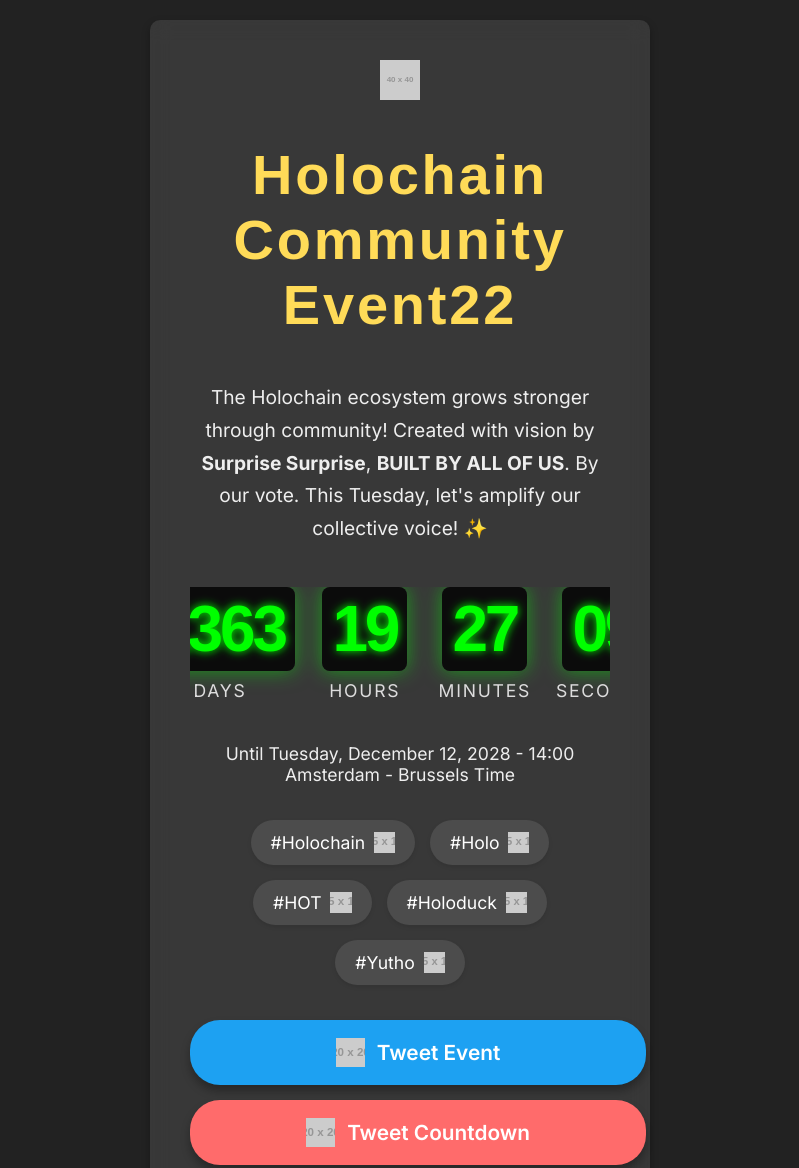
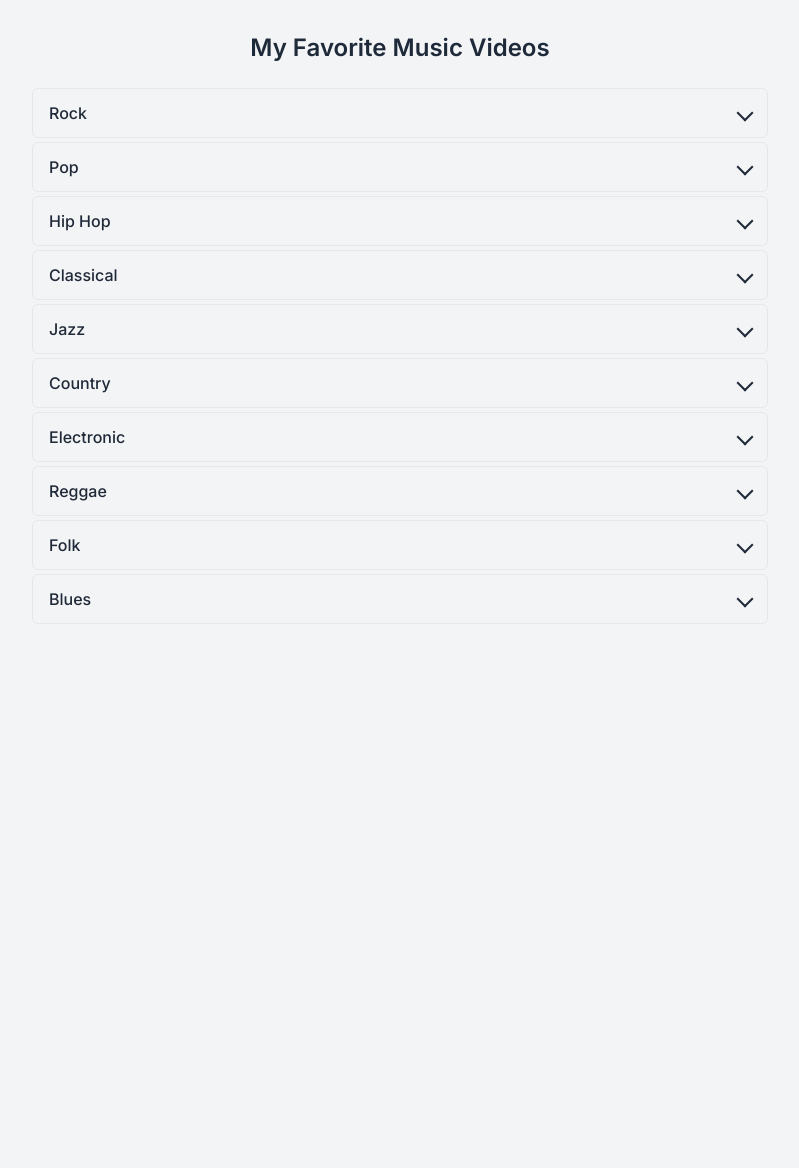
Before and after one commit to atotsm/playlist, a plain HTML site: page index.html in a window 1280 px wide. Shown: the top 1168 px of the page, without its empty margins (240-1039 px from the left). After the commit the page ends 800 px from the top, so only its background shows below. Drawn offline with nearby package versions, Linux system fonts and the light colour scheme; placeholder pictures from the web are drawn by us; a web font is replaced by a local one.

Commit message:
Update index.html

```diff
--- a/index.html
+++ b/index.html
@@ -3,346 +3,200 @@
 <head>
     <meta charset="UTF-8">
     <meta name="viewport" content="width=device-width, initial-scale=1.0">
-    <title>Holochain Community Event</title>
-    <link href="https://fonts.googleapis.com/css2?family=Inter:wght@400;600;700&family=Electrolize&display=swap" rel="stylesheet">
+    <title>Music Video Collection</title>
+    <script src="https://unpkg.com/@tailwindcss/browser@4"></script>
+    <link rel="preconnect" href="https://fonts.googleapis.com">
+    <link rel="preconnect" href="https://fonts.gstatic.com" crossorigin>
+    <link href="https://fonts.googleapis.com/css2?family=Inter:wght@400;500;600;700&display=swap" rel="stylesheet">
     <style>
         body {
             font-family: 'Inter', sans-serif;
-            background-color: #222;
-            color: #fff;
+        }
+        .folder-button {
             display: flex;
-            flex-direction: column;
             align-items: center;
-            justify-content: center;
-            min-height: 100vh;
-            margin: 0;
-            padding: 20px;
-            box-sizing: border-box;
+            justify-content: space-between;
+            padding: 0.75rem 1rem;
+            background-color: #f3f4f6; /* Tailwind's gray-200 */
+            color: #1f2937; /* Tailwind's gray-800 */
+            cursor: pointer;
+            border-radius: 0.375rem; /* Tailwind's rounded-md */
+            margin-bottom: 0.25rem; /* Tailwind's mb-1 */
+            width: 100%;
+            text-align: left;
+            font-weight: 500; /* Tailwind's font-medium */
+            border: 1px solid #e5e7eb; /* Tailwind's border-gray-200 */
         }
-
-        .container {
-            max-width: 400px;
-            width: 100%;
-            padding: 30px;
-            background-color: rgba(255, 255, 255, 0.1);
-            border-radius: 10px;
-            box-shadow: 0 4px 8px rgba(0, 0, 0, 0.3);
-            backdrop-filter: blur(10px);
-            box-sizing: border-box;
+        .folder-button:hover {
+            background-color: #d1d5db; /* Tailwind's gray-300 */
         }
-
-        h1 {
-            text-align: center;
-            font-size: 2.5em;
-            margin-bottom: 0.8em;
-            font-weight: 700;
-            font-family: 'Electrolize', sans-serif;
-            letter-spacing: 0.05em;
-            color: #ffdb58;
+        .folder-button.open {
+            background-color: #e5e7eb; /* Tailwind's gray-200 */
+            border-bottom-left-radius: 0;
+            border-bottom-right-radius: 0;
         }
-
-        .header-icon {
-            text-align: center;
-            margin-bottom: 0.5em;
-        }
-
-        .description {
-            text-align: center;
-            margin-bottom: 2.2em;
-            line-height: 1.7;
-            color: #eee;
-        }
-
-        .countdown {
-            display: flex;
-            justify-content: center;
-            margin-bottom: 2em;
-            width: 100%;
-            overflow-x: auto;
-            padding-bottom: 10px;
-        }
-
-        .countdown::-webkit-scrollbar {
+        .folder-content {
+            padding: 0.75rem 1rem;
+            background-color: #ffffff; /* Tailwind's bg-white */
+            border-radius: 0.375rem; /* Tailwind's rounded-md */
+            margin-bottom: 0.25rem; /* Tailwind's mb-1 */
+            border: 1px solid #e5e7eb; /* Tailwind's border-gray-200 */
+            border-top: none;
             display: none;
         }
-
-        .countdown {
-            -ms-overflow-style: none;
+        .folder-content.open {
+            display: block;
         }
-
-
-        .countdown-item {
-            display: flex;
-            flex-direction: column;
-            align-items: center;
-            min-width: 80px;
-            margin: 0 10px;
-            flex-shrink: 0;
+        .video-container {
+            margin-bottom: 0.75rem; /* Tailwind's mb-3 */
+            border-radius: 0.375rem; /* Tailwind's rounded-md */
+            overflow: hidden;
+            box-shadow: 0 1px 3px 0 rgba(0, 0, 0, 0.1), 0 1px 2px -1px rgba(0, 0, 0, 0.1); /* Tailwind's shadow-sm */
         }
-
-        .countdown-value {
-            font-size: 3em;
-            font-weight: bold;
-            color: #00ff00;
-            text-shadow: 0 0 10px #00ff00;
-            font-family: 'Electrolize', sans-serif;
-            letter-spacing: -0.05em;
-            padding: 10px;
-            border-radius: 8px;
-            background-color: rgba(0, 0, 0, 0.8);
-            box-shadow: 0 0 20px rgba(0, 255, 0, 0.5);
-            white-space: nowrap;
-            line-height: 1; /* Added to reduce vertical space */
+        .video-container iframe {
+            width: 100%;
+            height: 315px; /* Default height, adjust as needed */
         }
-
-        .countdown-label {
-            font-size: 0.9em;
-            color: #ddd;
-            text-transform: uppercase;
-            letter-spacing: 0.1em;
-            white-space: nowrap;
-            margin-top: 0.5em; /* Added to increase space between value and label */
+        .arrow {
+            width: 0.75rem; /* Tailwind's w-6 */
+            height: 0.75rem; /* Tailwind's h-6 */
+            border-top: 0.125rem solid #1f2937; /* Tailwind's border-gray-800 */
+            border-right: 0.125rem solid #1f2937; /* Tailwind's border-gray-800 */
+            transform: rotate(135deg);
+            transition: transform 0.2s ease-in-out;
         }
-
-        .event-info {
-            text-align: center;
-            margin-bottom: 2em;
-            font-size: 1.1em;
-            color: #eee;
-        }
-
-        .hashtags {
-            display: flex;
-            flex-wrap: wrap;
-            justify-content: center;
-            gap: 15px;
-            margin-bottom: 2.2em;
-        }
-
-        .hashtag {
-            padding: 10px 15px;
-            background-color: rgba(255, 255, 255, 0.1);
-            border-radius: 25px;
-            font-size: 1em;
-            display: flex;
-            align-items: center;
-            transition: background-color 0.3s ease, transform 0.2s ease;
-            cursor: pointer;
-            box-shadow: 0 2px 4px rgba(0, 0, 0, 0.1);
-            white-space: nowrap;
-        }
-
-        .hashtag:hover {
-            background-color: rgba(255, 255, 255, 0.2);
-            transform: translateY(-2px);
-        }
-
-        .hashtag img {
-            height: 1.2em;
-            margin-left: 0.5em;
-            vertical-align: middle;
-        }
-
-        .button {
-            display: block;
-            width: 100%;
-            padding: 15px;
-            background-color: #1da1f2;
-            color: white;
-            text-align: center;
-            text-decoration: none;
-            border-radius: 30px;
-            margin-bottom: 15px;
-            display: flex;
-            align-items: center;
-            justify-content: center;
-            font-size: 1.2em;
-            font-weight: 600;
-            transition: background-color 0.3s ease, transform 0.2s ease, box-shadow 0.3s ease;
-            box-shadow: 0 6px 10px rgba(0, 0, 0, 0.3);
-            border: none;
-            cursor: pointer;
-            white-space: nowrap;
-        }
-
-        .button:hover {
-            background-color: #137ebd;
-            transform: translateY(-4px);
-            box-shadow: 0 10px 16px rgba(0, 0, 0, 0.4);
-        }
-
-        .button:active{
-           transform: translateY(0);
-           box-shadow: 0 3px 6px rgba(0,0,0,0.3);
-        }
-
-        .button img {
-            margin-right: 12px;
-            height: 1.3em;
-        }
-
-        #tweet-event-button {
-            background-color: #1da1f2;
-        }
-
-        #tweet-countdown-button {
-            background-color: #ff6b6b;
-        }
-
-        .hidden-emoji {
-            visibility: hidden;
-            height: 1.2em;
-            margin-left: 0.2em;
-            vertical-align: middle;
-        }
-
-        /* Styles for larger screens */
-        @media (min-width: 768px) {
-            .container {
-                padding: 40px;
-                max-width: 500px;
-            }
-
-            h1 {
-                font-size: 3.5em;
-            }
-
-            .description {
-                font-size: 1.2em;
-            }
-
-            .countdown-item {
-                min-width: 100px;
-            }
-
-            .countdown-value {
-                font-size: 4em;
-            }
-
-            .countdown-label {
-                font-size: 1.1em;
-            }
-
-            .hashtag {
-                font-size: 1.1em;
-                padding: 12px 20px;
-            }
-
-            .button {
-                font-size: 1.3em;
-                padding: 18px;
-            }
-
-            .button img {
-                height: 1.4em;
-            }
+        .arrow.open {
+            transform: rotate(315deg);
         }
     </style>
 </head>
-<body>
-    <div class="container">
-        <div class="header-icon">
-            <img src="https://via.placeholder.com/40x40/ffffff/000000?text=📅" alt="Calendar Icon">
-        </div>
-        <h1>Holochain Community Event22</h1>
-
-        <p class="description">
-            The Holochain ecosystem grows stronger through community! Created with vision by <b>Surprise Surprise</b>, <b>BUILT BY ALL OF US</b>. By our vote. This Tuesday, let's amplify our collective voice! ✨
-        </p>
-
-        <div class="countdown" id="countdown">
-            <div class="countdown-item">
-                <span class="countdown-value" id="days">00</span>
-                <span class="countdown-label">Days</span>
+<body class="bg-gray-100 min-h-screen flex items-start justify-center py-8">
+    <div class="max-w-3xl w-full px-4">
+        <h1 class="text-2xl font-semibold text-gray-800 mb-6 text-center">My Favorite Music Videos</h1>
+        <div id="music-folders">
             </div>
-            <div class="countdown-item">
-                <span class="countdown-value" id="hours">00</span>
-                <span class="countdown-label">Hours</span>
-            </div>
-            <div class="countdown-item">
-                <span class="countdown-value" id="minutes">00</span>
-                <span class="countdown-label">Minutes</span>
-            </div>
-            <div class="countdown-item">
-                <span class="countdown-value" id="seconds">00</span>
-                <span class="countdown-label">Seconds</span>
-            </div>
-        </div>
-
-        <div class="event-info">
-            <p>Until Tuesday, December 12, 2028 - 14:00<br>
-                Amsterdam - Brussels Time</p>
-        </div>
-
-        <div class="hashtags">
-            <div class="hashtag">#Holochain<img src="https://via.placeholder.com/15x15/ffffff/000000?text=⚡️" alt="lightning"></div>
-            <div class="hashtag">#Holo<img src="https://via.placeholder.com/15x15/ffffff/000000?text=🌐" alt="world"></div>
-            <div class="hashtag">#HOT<img src="https://via.placeholder.com/15x15/ffffff/000000?text=🛸" alt="ufo"></div>
-            <div class="hashtag">#Holoduck<img src="https://via.placeholder.com/15x15/ffffff/000000?text=🦆" alt="duck"></div>
-            <div class="hashtag">#Yutho<img src="https://via.placeholder.com/15x15/ffffff/000000?text=🌱" alt="plant"></div>
-        </div>
-
-        <a href="#" class="button" id="tweet-event-button">
-            <img src="https://via.placeholder.com/20x20/ffffff/000000?text=🐦" alt="Twitter Icon">
-            Tweet Event
-        </a>
-        <a href="#" class="button" id="tweet-countdown-button">
-            <img src="https://via.placeholder.com/20x20/ffffff/000000?text=🐦" alt="Twitter Icon">
-            Tweet Countdown
-        </a>
     </div>
 
     <script>
-        function updateCountdown() {
-            const eventDate = new Date("2028-12-12T14:00:00+01:00");
-            const now = new Date();
-            const diff = eventDate - now;
+        const musicData = [
+            {
+                category: "Rock",
+                videos: [
+                    { title: "Queen - Bohemian Rhapsody", url: "https://www.youtube.com/watch?v=_FrOQC-zEog" },
+                    { title: "Led Zeppelin - Stairway to Heaven", url: "https://www.youtube.com/embed/QkF3oxziq-A" },
+                    { title: "Nirvana - Smells Like Teen Spirit", url: "https://www.youtube.com/embed/hTWKbfoikeg" },
+                ]
+            },
+            {
+                category: "Pop",
+                videos: [
+                    { title: "Michael Jackson - Thriller", url: "https://www.youtube.com/embed/sZIgUc9oo7w" },
+                    { title: "Madonna - Like a Prayer", url: "https://www.youtube.com/embed/79fzeNUccfg" },
+                    { title: "Taylor Swift - Shake It Off", url: "https://www.youtube.com/watch?v=d73tiBBzvFM" },
+                ]
+            },
+            {
+                category: "Hip Hop",
+                videos: [
+                    { title: "The Notorious B.I.G. - Juicy", url: "https://www.youtube.com/embed/hyNcKzhol7Y" },
+                    { title: "Missy Elliott - Get Ur Freak On", url: "https://www.youtube.com/embed/WLx5E8b-p8E" },
+                    { title: "Kanye West - Stronger", url: "https://www.youtube.com/embed/K8e1kxYQk0Y" },
+                ]
+            },
+             {
+                category: "Classical",
+                videos: [
+                    { title: "Beethoven - Für Elise", url: "https://www.youtube.com/watch?v=Rb0UmrCXxVA" },
+                    { title: "Mozart - Lacrimosa", url: "https://www.youtube.com/embed/k1-TrAvuP_8" },
+                    { title: "Vivaldi - Four Seasons", url: "https://www.youtube.com/embed/GRxofPeUv8U" },
+                ]
+            },
+            {
+                category: "Jazz",
+                videos: [
+                    { title: "Louis Armstrong - What a Wonderful World", url: "https://www.youtube.com/embed/Vqh5oWj2KZA" },
+                    { title: "Ella Fitzgerald - Fly Me to the Moon", url: "https://www.youtube.com/embed/79fzeNUccfg" },
+                    { title: "Miles Davis - So What", url: "https://www.youtube.com/embed/DEC8nqT6Rlo" },
+                ]
+            },
+            {
+                category: "Country",
+                videos: [
+                    { title: "Johnny Cash - Ring of Fire", url: "https://www.youtube.com/embed/6Q1a_7CfU4k" },
+                    { title: "Dolly Parton - Jolene", url: "https://www.youtube.com/embed/I197pD-Fnbw" },
+                    { title: "Garth Brooks - Friends in Low Places", url: "https://www.youtube.com/embed/j4n9ymSoZ3I" },
+                ]
+            },
+            {
+                category: "Electronic",
+                videos: [
+                    { title: "Daft Punk - Around the World", url: "https://www.youtube.com/embed/s9MszVE7aR4" },
+                    { title: "Calvin Harris - Feel So Close", url: "https://www.youtube.com/embed/dGghkjp9ePc" },
+                    { title: "Skrillex - First of the Year (Equinox)", url: "https://www.youtube.com/embed/2cXDgFwE13g" },
+                ]
+            },
+            {
+                category: "Reggae",
+                videos: [
+                    { title: "Bob Marley - No Woman, No Cry", url: "https://www.youtube.com/embed/j9jMzc5jGjU" },
+                    { title: "Toots and the Maytals - Pressure Drop", url: "https://www.youtube.com/embed/6mmd8oX7W1Y" },
+                    { title: "Jimmy Cliff - The Harder They Come", url: "https://www.youtube.com/embed/0cMb7lYfM6o" },
+                ]
+            },
+            {
+                category: "Folk",
+                videos: [
+                    { title: "Bob Dylan - Like a Rolling Stone", url: "https://www.youtube.com/embed/P6JvS_v-U1E" },
+                    { title: "Joni Mitchell - Big Yellow Taxi", url: "https://www.youtube.com/embed/94bdn0x995o" },
+                    { title: "Simon & Garfunkel - The Sound of Silence", url: "https://www.youtube.com/embed/4fWjWGf4Z5Y" },
+                ]
+            },
+            {
+                category: "Blues",
+                videos: [
+                    { title: "B.B. King - The Thrill Is Gone", url: "https://www.youtube.com/embed/3EKaxfIDv-Q" },
+                    { title: "Muddy Waters - Hoochie Coochie Man", url: "https://www.youtube.com/embed/B_4Wt6fJv_c" },
+                    { title: "Etta James - At Last", url: "https://www.youtube.com/embed/S-cbOl9iBcM" },
+                ]
+            }
+        ];
 
-            if (diff > 0) {
-                const days = Math.floor(diff / (1000 * 60 * 60 * 24));
-                const hours = Math.floor((diff % (1000 * 60 * 60 * 24)) / (1000 * 60 * 60));
-                const minutes = Math.floor((diff % (1000 * 60 * 60)) / (1000 * 60));
-                const seconds = Math.floor((diff % (1000 * 60)) / 1000);
+        const musicFoldersDiv = document.getElementById('music-folders');
 
-                document.getElementById("days").textContent = days.toString().padStart(2, "0");
-                document.getElementById("hours").textContent = hours.toString().padStart(2, "0");
-                document.getElementById("minutes").textContent = minutes.toString().padStart(2, "0");
-                document.getElementById("seconds").textContent = seconds.toString().padStart(2, "0");
-            } else {
-                document.getElementById("countdown").innerHTML = "<p style='text-align:center;'>Event has ended!</p>";
-            }
-        }
+        musicData.forEach(categoryData => {
+            const folderButton = document.createElement('button');
+            folderButton.className = 'folder-button';
+            folderButton.textContent = categoryData.category;
 
-        setInterval(updateCountdown, 1000);
-        updateCountdown();
+            const arrow = document.createElement('span');
+            arrow.className = 'arrow';
+            folderButton.appendChild(arrow);
 
-        document.getElementById('tweet-event-button').addEventListener('click', function() {
-            const text = "Join the Holochain Community Event! 🎉 Learn more about #Holochain, #Holo, #HOT, #Holoduck, and #Yutho.  BUILT BY ALL OF US! #SurpriseSurprise This Tuesday, December 12th, 2028.  Amsterdam/Brussels time.  Let's amplify our collective voice! ✨";
-            const url = "https://your-website.com/event-link";
-            const hashtags = "Holochain,Holo,HOT,Holoduck,Yutho,SurpriseSurprise";
+            const folderContent = document.createElement('div');
+            folderContent.className = 'folder-content';
 
-            const tweetUrl = `https://twitter.com/intent/tweet?text=${encodeURIComponent(text)}&url=${encodeURIComponent(url)}&hashtags=${encodeURIComponent(hashtags)}`;
-            window.open(tweetUrl, '_blank');
-        });
+            categoryData.videos.forEach(video => {
+                const videoContainer = document.createElement('div');
+                videoContainer.className = 'video-container';
+                const iframe = document.createElement('iframe');
+                iframe.src = video.url;
+                iframe.title = video.title;
+                iframe.frameBorder = '0';
+                iframe.allow = 'accelerometer; autoplay; clipboard-write; encrypted-media; gyroscope; picture-in-picture; web-share';
+                iframe.allowFullscreen = true;
+                videoContainer.appendChild(iframe);
+                folderContent.appendChild(videoContainer);
+            });
 
-        document.getElementById('tweet-countdown-button').addEventListener('click', function() {
-            const text = "Countdown to the Holochain Community Event! 🚀 Join us this Tuesday, December 12th, 2028. Amsterdam/Brussels time! #Holochain #Holo #HOT #BUILTBYALLOFUS";
-            const url = "https://your-website.com/event-link";
-            const hashtags = "Holochain,Holo,HOT,BUILTBYALLOFUS";
+            musicFoldersDiv.appendChild(folderButton);
+            musicFoldersDiv.appendChild(folderContent);
 
-            const tweetUrl = `https://twitter.com/intent/tweet?text=${encodeURIComponent(text)}&url=${encodeURIComponent(url)}&hashtags=${encodeURIComponent(hashtags)}`;
-            window.open(tweetUrl, '_blank');
-        });
-
-        document.querySelectorAll('.hashtag').forEach(hashtag => {
-            hashtag.addEventListener('mouseenter', () => {
-                hashtag.style.backgroundColor = 'rgba(255, 255, 255, 0.2)';
-            });
-            hashtag.addEventListener('mouseleave', () => {
-                hashtag.style.backgroundColor = 'rgba(255, 255, 255, 0.1)';
+            folderButton.addEventListener('click', () => {
+                folderButton.classList.toggle('open');
+                folderContent.classList.toggle('open');
+                arrow.classList.toggle('open');
             });
         });
-
     </script>
 </body>
 </html>
```
